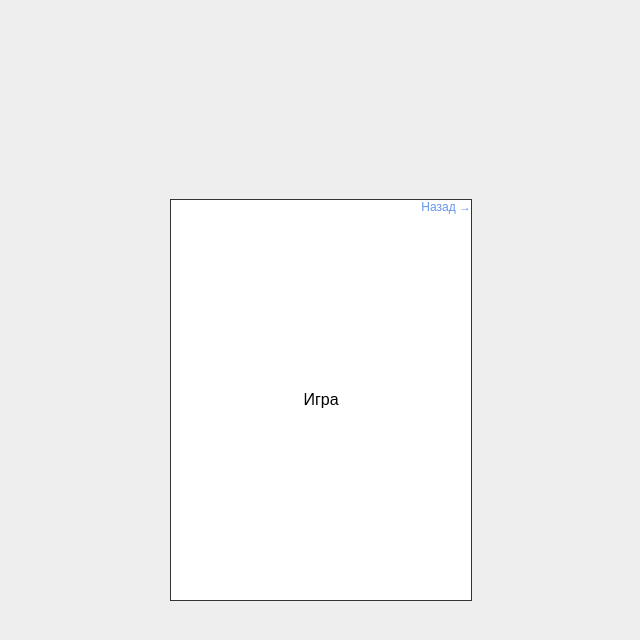
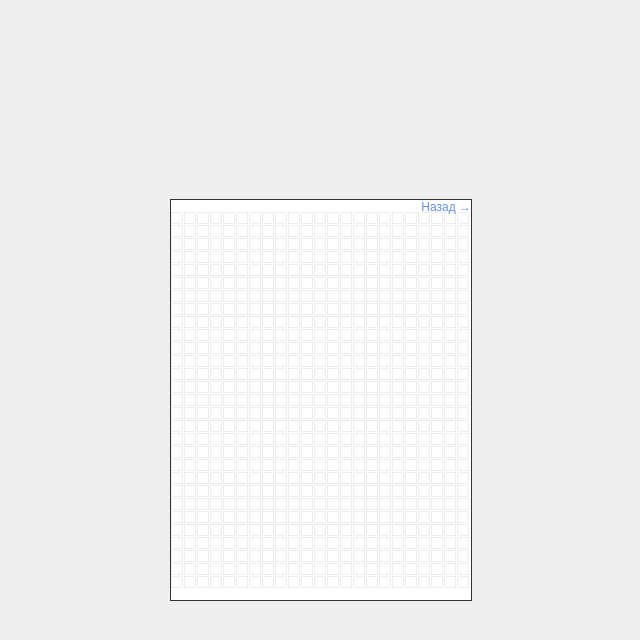
Before and after one commit to kosukhin/birck-game-simulator, a Nuxt app: page / in a window 1280 px wide. Both pictures are taken after a click on the link "Начать игру". Shown: the top 640 px of the page, without its empty margins (319-959 px from the left). Built offline with nearby package versions, Linux system fonts and the light colour scheme.

Commit message:
feat: basic routing (#2)
* feat: basic routing

- temporary routing just for examle, need to remake it on vue-router + pixel

* translations

Co-authored-by: Eugene Kosuhin <kosuha606@gmail.com>

```diff
--- a/app.vue
+++ b/app.vue
@@ -39,6 +39,8 @@ body {
     flex-direction: column;
     gap: 8px;
     background: #fff;
+    box-sizing: border-box;
+    padding-top: 12px;
 }
 
 .back {
@@ -46,5 +48,6 @@ body {
     top: 0;
     right: 0;
     font-size: 12px;
+    z-index: 1;
 }
 </style>
--- /dev/null
+++ b/src/Components/Contexts/GridView/GridView.vue
@@ -0,0 +1,50 @@
+<template>
+    <div ref="gridView" class="grid-view">
+        <Pixel class="etalon-pixel" ref="etalonPixel" />
+        <Pixel v-for="_ in pixelsCount" />
+    </div>
+</template>
+
+<script setup lang="ts">
+import {onMounted, ref} from "#imports";
+import Pixel from "@/src/Components/Contexts/GridView/Pixel.vue";
+
+const gridView = ref(null);
+const etalonPixel = ref(null);
+const pixelsCount = ref(1);
+
+onMounted(() => {
+    const gridElement = gridView.value as HTMLElement;
+    const {clientHeight, clientWidth} = gridElement;
+    const etalonPixelElement = etalonPixel.value as any;
+    // +2 потому что границы есть
+    const pixelSize = etalonPixelElement.$el.clientHeight + 3;
+    const {floor} = Math;
+
+    pixelsCount.value = floor(clientWidth / pixelSize) * floor(clientHeight / pixelSize);
+});
+</script>
+
+<style scoped>
+.grid-view {
+    position: relative;
+    top: 0;
+    left: 0;
+    width: 100%;
+    height: 100%;
+    display: flex;
+    flex-wrap: wrap;
+    justify-content: flex-start;
+    align-content: flex-start;
+    flex-grow: 1;
+    overflow: hidden;
+    gap: 1px;
+}
+
+.etalon-pixel {
+    opacity: 0;
+    position: absolute;
+    top: -999px;
+    left: -999px;
+}
+</style>
--- /dev/null
+++ b/src/Components/Contexts/GridView/Pixel.vue
@@ -0,0 +1,12 @@
+<template>
+    <div class="pixel">&nbsp;</div>
+</template>
+
+<style scoped>
+.pixel {
+    width: 10px;
+    height: 10px;
+    border: solid 1px #eee;
+    background: #fff;
+}
+</style>
--- a/src/Components/Contexts/Menu/Menu.vue
+++ b/src/Components/Contexts/Menu/Menu.vue
@@ -1,10 +1,10 @@
 <template>
     <div class="menu screen">
         <a class="menu_item" @click.prevent="$emit('open', 'start')" href="#">
-            Начать игру
+            {{ $services.lang.t('Start game') }}
         </a>
         <a class="menu_item" @click.prevent="$emit('open', 'settings')" href="#">
-            Настройки
+            {{ $services.lang.t('Settings') }}
         </a>
     </div>
 </template>
--- a/src/Components/Contexts/Settings/Settings.vue
+++ b/src/Components/Contexts/Settings/Settings.vue
@@ -1,6 +1,6 @@
 <template>
     <div class="settings screen">
         <a @click.prevent="$emit('back')" class="back" href="#">Назад &rarr;</a>
-        Настройки
+        {{ $services.lang.t('Settings') }}
     </div>
 </template>
--- a/src/Components/Contexts/Tetris/TetrisGame.vue
+++ b/src/Components/Contexts/Tetris/TetrisGame.vue
@@ -1,6 +1,12 @@
 <template>
     <div class="game screen">
-        <a @click.prevent="$emit('back')" class="back" href="#">Назад &rarr;</a>
-        Игра
+        <a @click.prevent="$emit('back')" class="back" href="#">
+            {{ $services.lang.t('Back') }} &rarr;
+        </a>
+        <GridView />
     </div>
 </template>
+
+<script setup>
+import GridView from "@/src/Components/Contexts/GridView/GridView.vue";
+</script>
--- a/src/Data/Translations.ts
+++ b/src/Data/Translations.ts
@@ -1,4 +1,7 @@
 
 export default {
     'Hello': 'Привет',
+    'Settings': 'Настройки',
+    'Start game': 'Начать игру',
+    'Back': 'Назад',
 }
```
Also changed, not shown: src/Components/Contexts/Tetris/Tetris.vue (+4 -3 lines).
